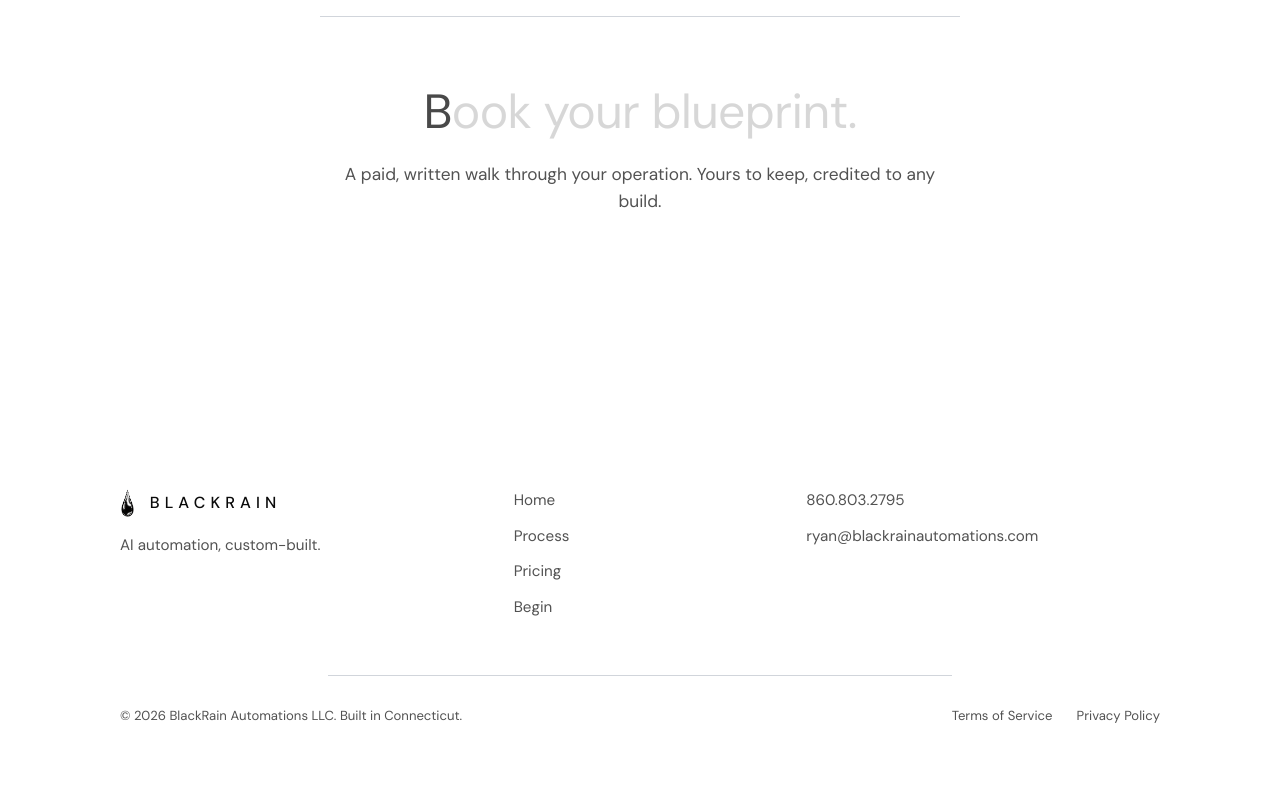
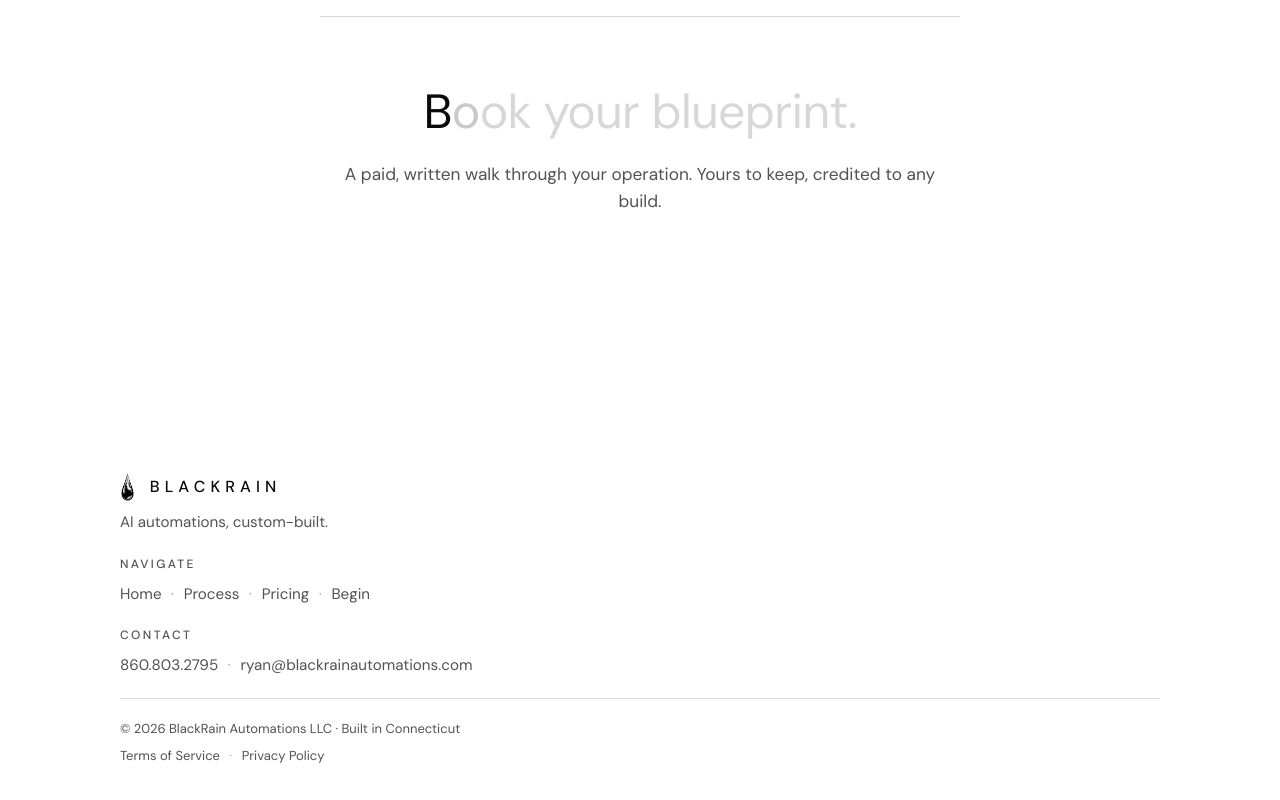
Before and after one commit to blackrainautomations/blackrain-site, a React (Vite) app: page / in a window 1280 px wide. Shown: the part 3397-4197 px from the top of the page. Before the commit the page ends 4163 px from the top, so only its background shows below. Built offline with nearby package versions, Linux system fonts and the light colour scheme.

Commit message:
Restructured footer — sections, inline links, tighter spacing, plural tagline

```diff
--- a/src/App.jsx
+++ b/src/App.jsx
@@ -409,35 +409,47 @@ function Consult() {
 function Footer() {
   return (
     <footer className="site-footer">
-      <div className="container">
-        <div className="footer-top">
+      <div className="container footer-stack">
         <div className="footer-brand">
           <div className="lockup">
             <img src={DROPLET} alt="" />
             <span className="wordmark">Blackrain</span>
           </div>
-            <p className="tagline">AI automation, custom-built.</p>
+          <p className="tagline">AI automations, custom-built.</p>
         </div>
-          <nav className="footer-nav" aria-label="Footer">
+
+        <div className="footer-section">
+          <h4 className="footer-section-title">Navigate</h4>
+          <nav className="footer-inline-row" aria-label="Footer">
             <a href="#top">Home</a>
+            <span className="sep" aria-hidden="true">·</span>
             <a href="#how-it-works">Process</a>
+            <span className="sep" aria-hidden="true">·</span>
             <a href="#pricing">Pricing</a>
+            <span className="sep" aria-hidden="true">·</span>
             <a href="#diagnostic">Begin</a>
           </nav>
-          <div className="footer-contact">
+        </div>
+
+        <div className="footer-section">
+          <h4 className="footer-section-title">Contact</h4>
+          <div className="footer-inline-row">
             <a href="tel:18608032795">860.803.2795</a>
+            <span className="sep" aria-hidden="true">·</span>
             <a href="mailto:ryan@blackrainautomations.com">ryan@blackrainautomations.com</a>
+            {/* TODO: <a href={LINKEDIN_URL}>...</a> once profile URL is finalized */}
           </div>
         </div>
-        <div className="footer-bottom">
-          <hr className="divider" />
+
+        <hr className="footer-rule" />
+
         <div className="footer-legal">
-            <p className="copy">© 2026 BlackRain Automations LLC. Built in Connecticut.</p>
+          <p className="copy">© 2026 BlackRain Automations LLC · Built in Connecticut</p>
           <nav className="legal-links" aria-label="Legal">
             <a href="/terms-of-service.html">Terms of Service</a>
+            <span className="sep" aria-hidden="true">·</span>
             <a href="/privacy-policy.html">Privacy Policy</a>
           </nav>
-          </div>
         </div>
       </div>
     </footer>
--- a/src/styles.css
+++ b/src/styles.css
@@ -1006,46 +1006,82 @@ p { margin: 0; }
 .cal-embed .ph-note { color: var(--text-2); font-style: italic; font-size: 0.9rem; max-width: 38ch; text-align: center; }
 
 /* ============================================================
-   FOOTER
+   FOOTER — vertical stack, sectioned hierarchy, tight rhythm
    ============================================================ */
-.site-footer { padding: clamp(3.5rem, 7vw, 5rem) 0 2.5rem; }
-.footer-top {
-  display: grid;
-  grid-template-columns: 1.4fr 1fr 1.4fr;
-  gap: 2.5rem;
-  align-items: start;
+.site-footer { padding: clamp(3rem, 6vw, 4rem) 0 2.25rem; }
+
+.footer-stack {
+  display: flex;
+  flex-direction: column;
+  gap: 1.25rem;
 }
-.footer-brand .lockup { display: flex; align-items: center; gap: 0.6rem; margin-bottom: 0.9rem; }
+
+.footer-brand .lockup { display: flex; align-items: center; gap: 0.6rem; margin-bottom: 0.5rem; }
 .footer-brand .lockup img { height: 30px; width: auto; }
 .footer-brand .lockup .wordmark { font-size: 1rem; }
-.footer-brand .tagline { color: var(--text-2); font-size: 0.95rem; }
-.footer-nav { display: flex; flex-direction: column; gap: 0.7rem; }
-.footer-nav a { text-decoration: none; color: var(--text-2); font-size: 0.95rem; transition: color 0.2s var(--ease); width: fit-content; }
-.footer-nav a:hover { color: var(--text); }
-.footer-contact { display: flex; flex-direction: column; gap: 0.7rem; }
-.footer-contact a, .footer-contact span { color: var(--text-2); font-size: 0.95rem; text-decoration: none; transition: color 0.2s var(--ease); }
-.footer-contact a:hover { color: var(--text); }
-.footer-contact .li-link { display: inline-flex; align-items: center; gap: 0.45rem; width: fit-content; }
-.footer-bottom { margin-top: clamp(2.5rem, 5vw, 3.5rem); }
-.footer-bottom .copy { color: var(--text-2); font-size: 0.82rem; margin: 0; }
-.footer-legal {
-  margin-top: 1.8rem;
+.footer-brand .tagline { color: var(--text-2); font-size: 0.95rem; margin: 0; }
+
+.footer-section { display: flex; flex-direction: column; gap: 0.5rem; }
+.footer-section-title {
+  font-size: 0.75rem;
+  font-weight: 500;
+  letter-spacing: 0.2em;
+  text-transform: uppercase;
+  color: var(--text-2);
+  margin: 0;
+}
+
+.footer-inline-row {
   display: flex;
   flex-wrap: wrap;
-  gap: 0.6rem 1.5rem;
   align-items: center;
-  justify-content: space-between;
+  gap: 0.4rem 0.6rem;
+  color: var(--text-2);
+  font-size: 0.95rem;
 }
-.footer-legal .legal-links { display: flex; gap: 1.5rem; }
+.footer-inline-row a {
+  color: var(--text-2);
+  text-decoration: none;
+  transition: color 0.2s var(--ease);
+}
+.footer-inline-row a:hover { color: var(--text); }
+.footer-inline-row .sep { opacity: 0.5; user-select: none; }
+
+.footer-rule {
+  border: 0;
+  height: 1px;
+  width: 100%;
+  background: var(--text-2);
+  opacity: 0.2;
+  margin: 0;
+}
+
+.footer-legal {
+  display: flex;
+  flex-direction: column;
+  gap: 0.4rem;
+  font-size: 0.8125rem;
+  color: var(--text-2);
+}
+.footer-legal .copy { margin: 0; }
+.footer-legal .legal-links {
+  display: flex;
+  flex-wrap: wrap;
+  align-items: center;
+  gap: 0.4rem 0.6rem;
+}
 .footer-legal .legal-links a {
   color: var(--text-2);
-  font-size: 0.82rem;
   text-decoration: none;
   transition: color 0.2s var(--ease);
 }
 .footer-legal .legal-links a:hover { color: var(--text); }
-@media (max-width: 560px) {
-  .footer-legal { flex-direction: column; align-items: center; text-align: center; }
+.footer-legal .legal-links .sep { opacity: 0.5; user-select: none; }
+
+/* narrow-screen: contact row stacks (phone + email each on their own line) */
+@media (max-width: 400px) {
+  .footer-inline-row { flex-direction: column; align-items: flex-start; gap: 0.4rem; }
+  .footer-inline-row .sep { display: none; }
 }
 
 /* ============================================================
@@ -1084,7 +1120,6 @@ p { margin: 0; }
   .feature-preview { min-height: 200px; }
   .timeline { grid-template-columns: 1fr; gap: 2.25rem; }
   .timeline-line { display: none; }
-  .footer-top { grid-template-columns: 1fr; gap: 2.25rem; }
 }
 @media (max-width: 560px) {
   body { font-size: 16px; }
```
Lines whose indentation alone changed are shown as unchanged.
